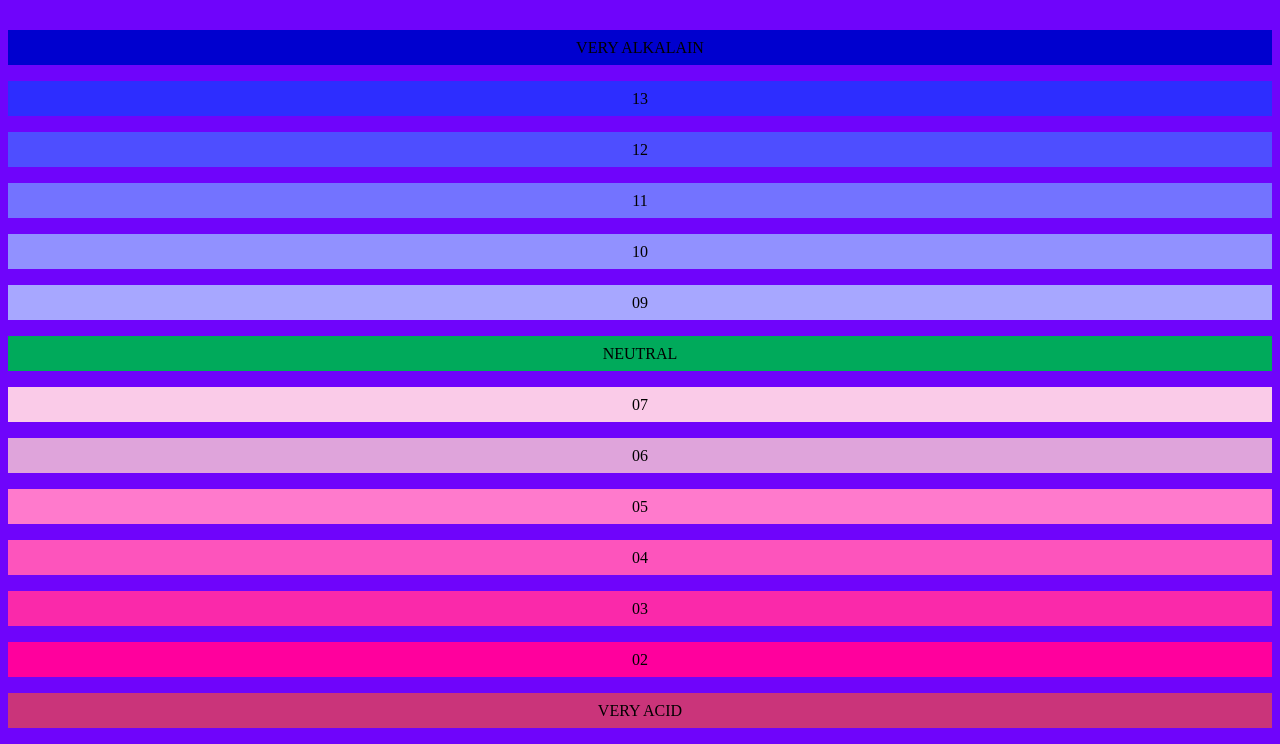
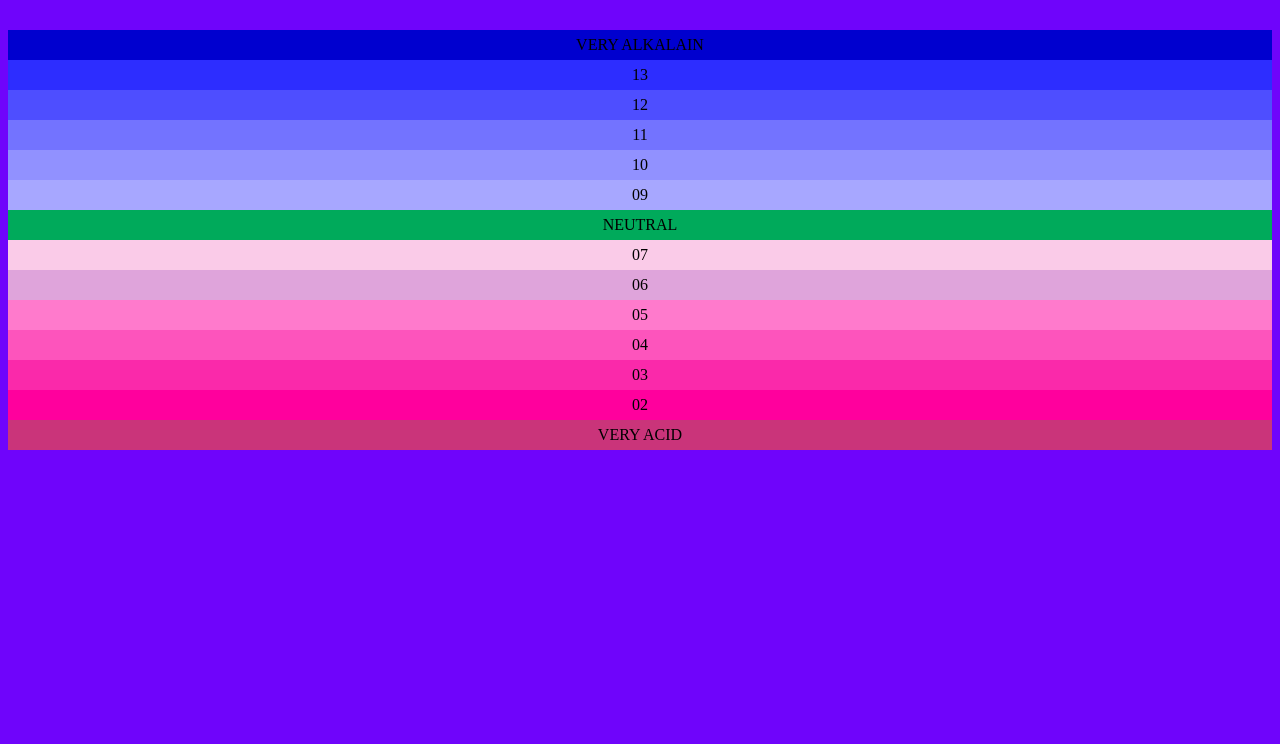
Before and after one commit to Faiz-Rehman2/Ph-scale, a plain HTML site: page index.html in a window 1280 px wide. Shown: the part 95-839 px from the top of the page. After the commit the page ends 800 px from the top, so only its background shows below. Drawn offline with Linux system fonts and the light colour scheme.

Commit message:
white space changed

```diff
--- a/style.css
+++ b/style.css
@@ -1,7 +1,6 @@
 div{
     text-align: center;
-    gap: 0%;
-    line-height: 35px;
+
 }
 body{
     text-align: center;
@@ -18,44 +17,83 @@ h1{
 
 #one{
     background-color: #0000cf;
+    margin: 0%;
+    padding: 6px;
 }
 
 #two{
+    margin: 0%;
+    padding: 6px;
     background-color: #2d2dff;
 }
 #three{
+    margin: 0%;
+    padding: 6px;
     background-color: #4e4eff;
 }
 #four{
+    margin: 0%;
+    padding: 6px;
+
     background-color: #7373ff;
 }
 #five{
+    margin: 0%;
+    padding: 6px;
+
     background-color: #9191ff ;
 }
 #six{
+    margin: 0%;
+    padding: 6px;
+
     background-color: #a7a7ff;
 }
 #seven{
+
+    margin: 0%;
+    padding: 6px;
     background-color: #00aa5b;
 }
 #eight{
+
+    margin: 0%;
+    padding: 6px;
     background-color: #facbe8;
 }
 #nine{
+
+    margin: 0%;
+    padding: 6px;
     background-color: #dfa4db;
 }
 #ten{
+
+    margin: 0%;
+    padding: 6px;
     background-color: #ff7acc;
 }
 #eleven{
+
+    margin: 0%;
+    padding: 6px;
     background-color: #fd54bc;
 }
 #twelve{
+
+    margin: 0%;
+    padding: 6px;
     background-color: #fa29aa;
 }
 #thirteen{
+
+    margin: 0%;
+    padding: 6px;
     background-color: #ff009d;
 }
 #fourteen{
+
+    margin: 0%;
+    padding: 6px;
     background-color: #ca347a;
 }
```
